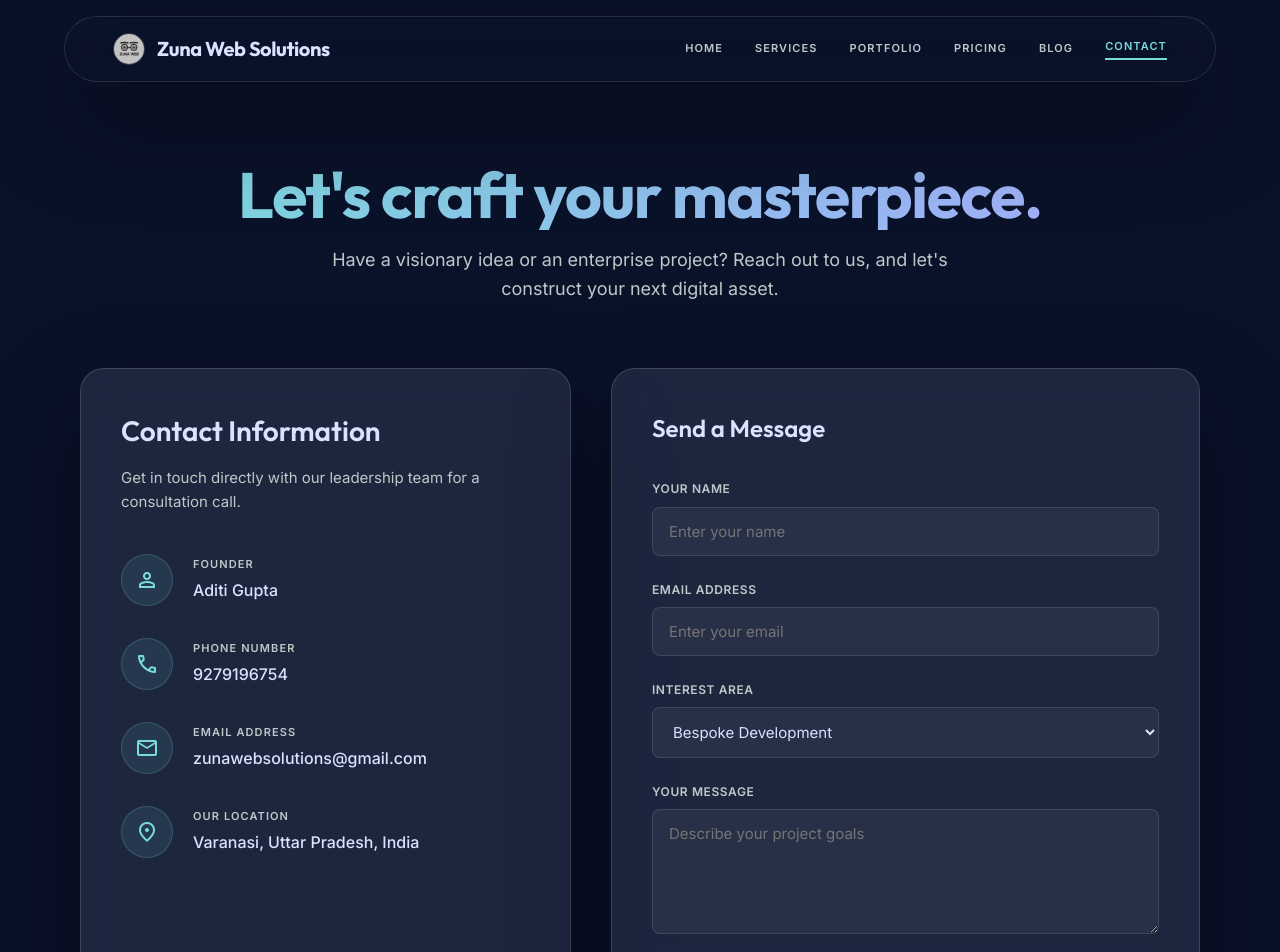
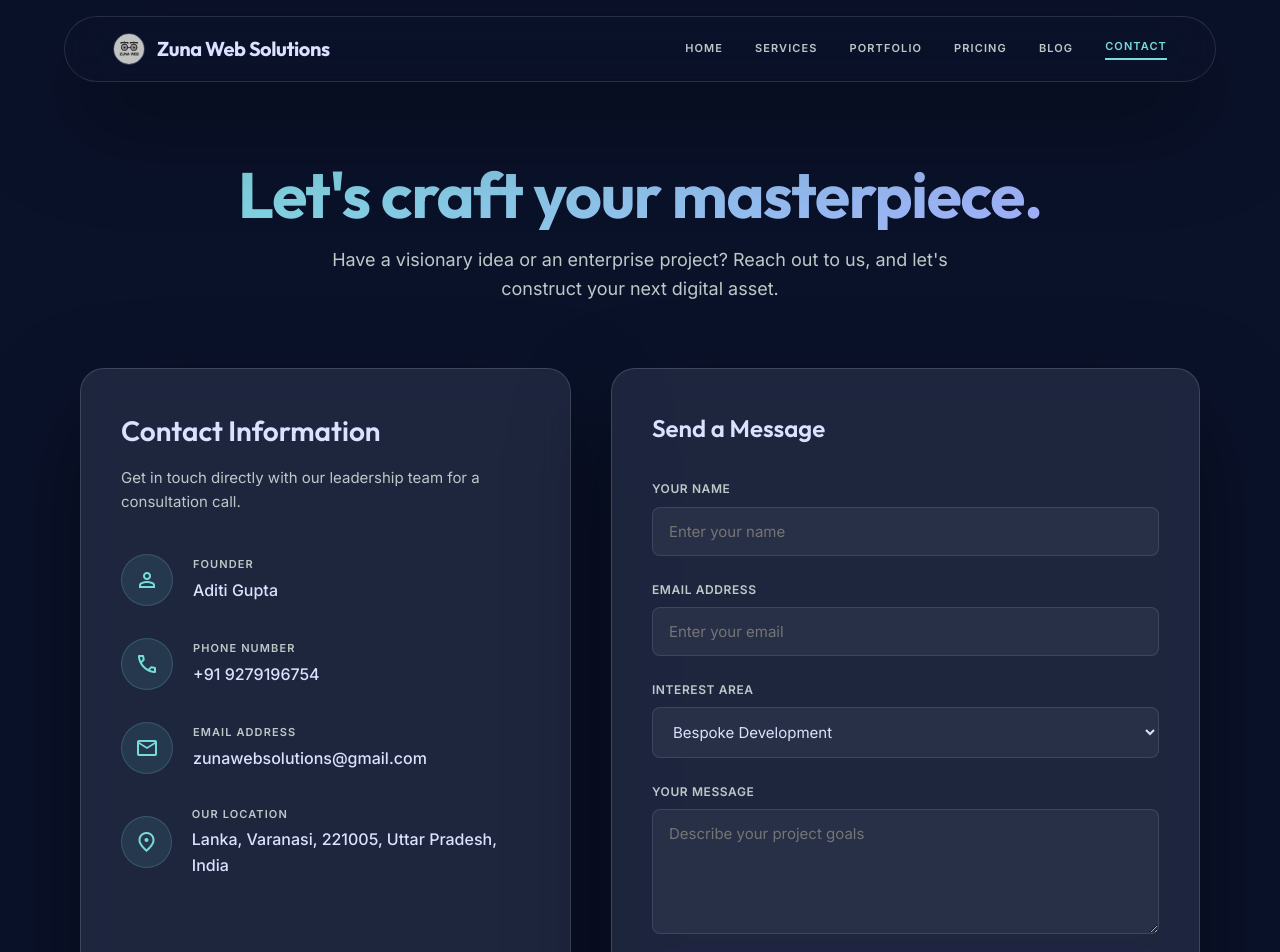
Before and after one commit to aditig-lang/zuna-Websolutions, a React (Vite) app: page /contact in a window 1280 px wide. Shown: the top 952 px of the page. Built offline with nearby package versions, Linux system fonts and the light colour scheme.

Commit message:
Update Contact.jsx

```diff
--- a/src/pages/Contact.jsx
+++ b/src/pages/Contact.jsx
@@ -3,9 +3,9 @@ import styles from './Contact.module.css'
 
 const CONTACT_INFO = {
   founder: 'Aditi Gupta',
-  phone: '9279196754',
+  phone: '+91 9279196754',
   email: 'zunawebsolutions@gmail.com',
-  address: 'Varanasi, Uttar Pradesh, India',
+  address: 'Lanka, Varanasi, 221005, Uttar Pradesh, India',
 }
 
 export default function Contact() {
```
